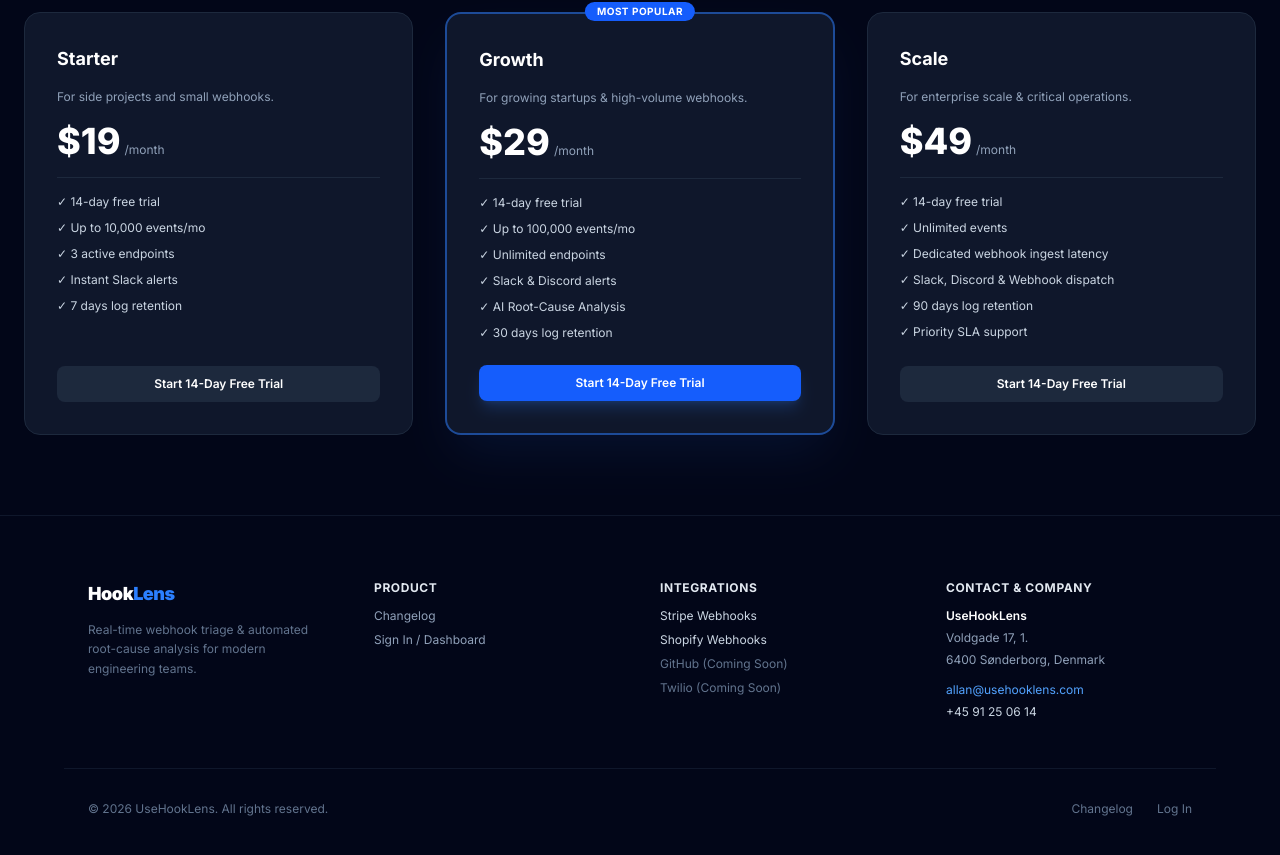
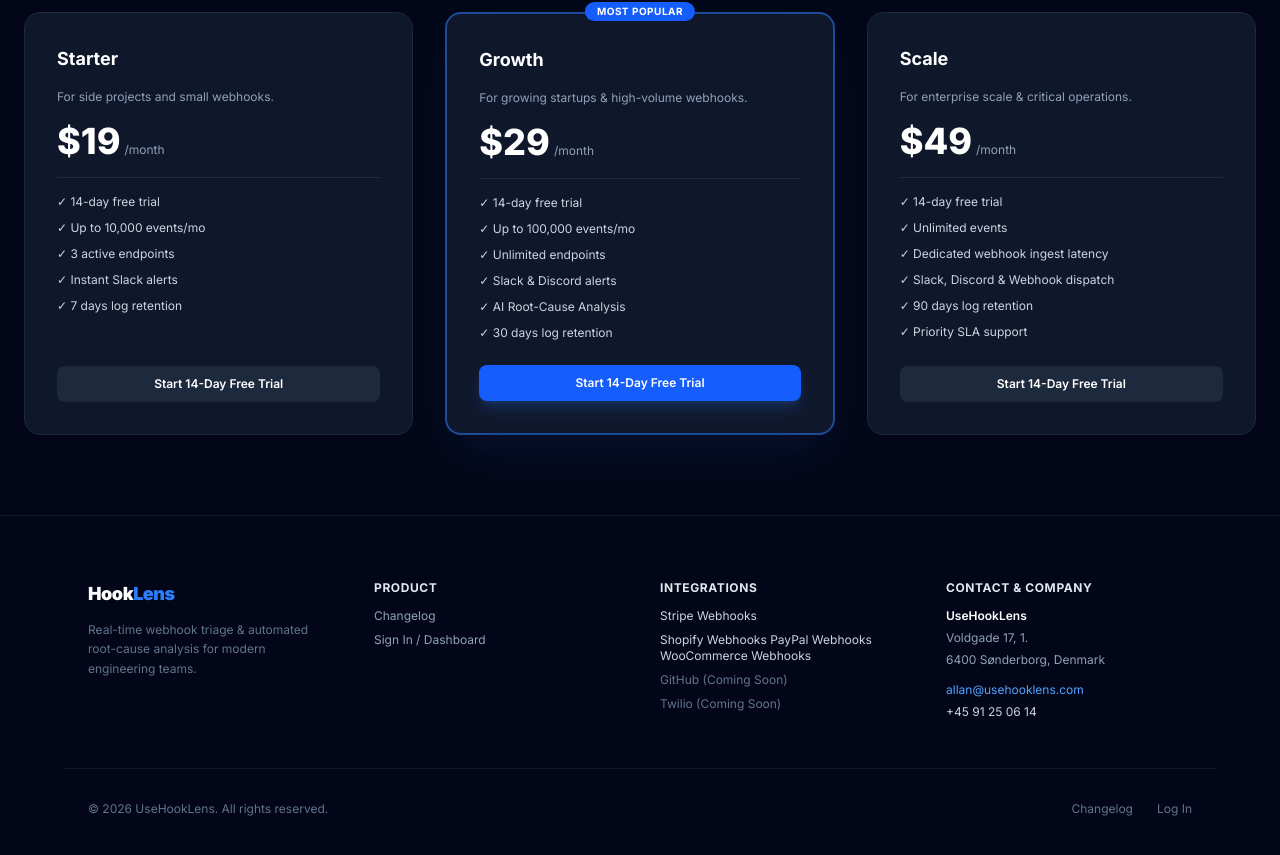
Before and after one commit to Amp1971/hooklens, a Next.js app: page / in a window 1280 px wide. Shown: the part 884-1739 px from the top of the page. Built offline with nearby package versions, Linux system fonts and the light colour scheme; no server answers.

Commit message:
Update footer with PayPal and WooCommerce webhook integrations

```diff
--- a/app/page.tsx
+++ b/app/page.tsx
@@ -234,7 +234,9 @@
             <h4 className="text-xs font-bold text-slate-200 uppercase tracking-wider mb-3">Integrations</h4>
             <ul className="space-y-2 text-xs">
               <li><span className="text-slate-300">Stripe Webhooks</span></li>
-              <li><span className="text-slate-300">Shopify Webhooks</span></li>
+              <li><span className="text-slate-300">Shopify Webhooks
+PayPal Webhooks
+WooCommerce Webhooks</span></li>
               <li><span className="text-slate-500">GitHub (Coming Soon)</span></li>
               <li><span className="text-slate-500">Twilio (Coming Soon)</span></li>
             </ul>
--- a/lib/docs-data.ts
+++ b/lib/docs-data.ts
@@ -54,7 +54,9 @@
   {
     id: 'shopify-setup',
     category: 'E-Commerce Platforms',
-    title: 'Connecting Shopify Webhooks to HookLens',
+    title: 'Connecting Shopify Webhooks
+PayPal Webhooks
+WooCommerce Webhooks to HookLens',
     badge: 'E-Commerce',
     difficulty: 'Beginner (No-Code)',
     description: 'Track Shopify orders, customer updates, and inventory syncs. Catch 504 gateway timeouts and broken fulfillment hooks before customers notice.',
```
